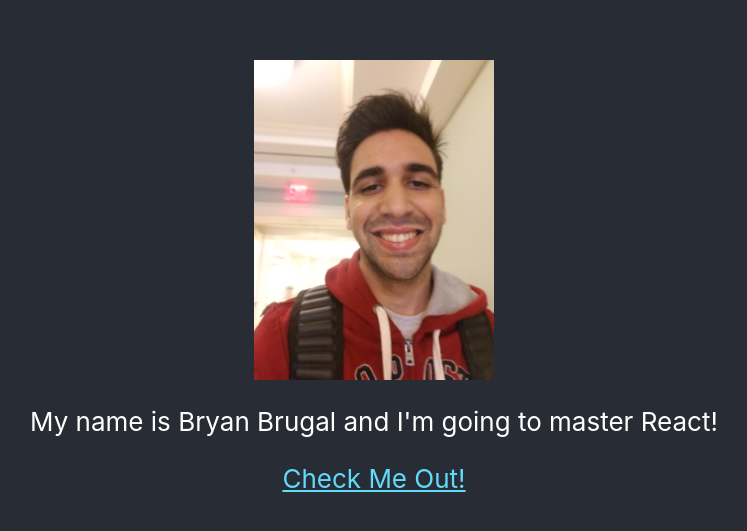
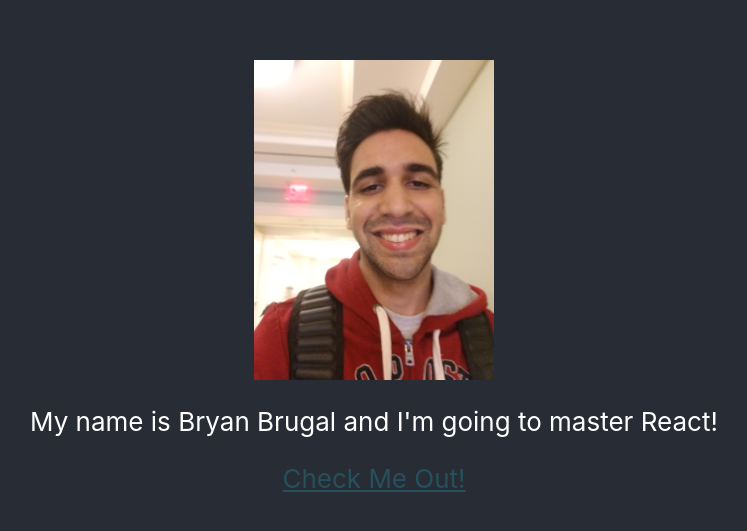
Before and after one commit to brugalbryan/brugalbryan.github.io, a React (Create React App) app: page / in a window 1280 px wide. Shown: the part 123-654 px from the top of the page, without its empty margins (266-1013 px from the left). Built offline with nearby package versions, Linux system fonts and the light colour scheme.

Commit message:
edited App.css to stop image spinning

```diff
--- a/src/App.css
+++ b/src/App.css
@@ -25,7 +25,7 @@
 }
 
 .App-link {
-  color: #61dafb;
+  color: #26505c;
 }
 /*
 @keyframes App-logo-spin {
```
